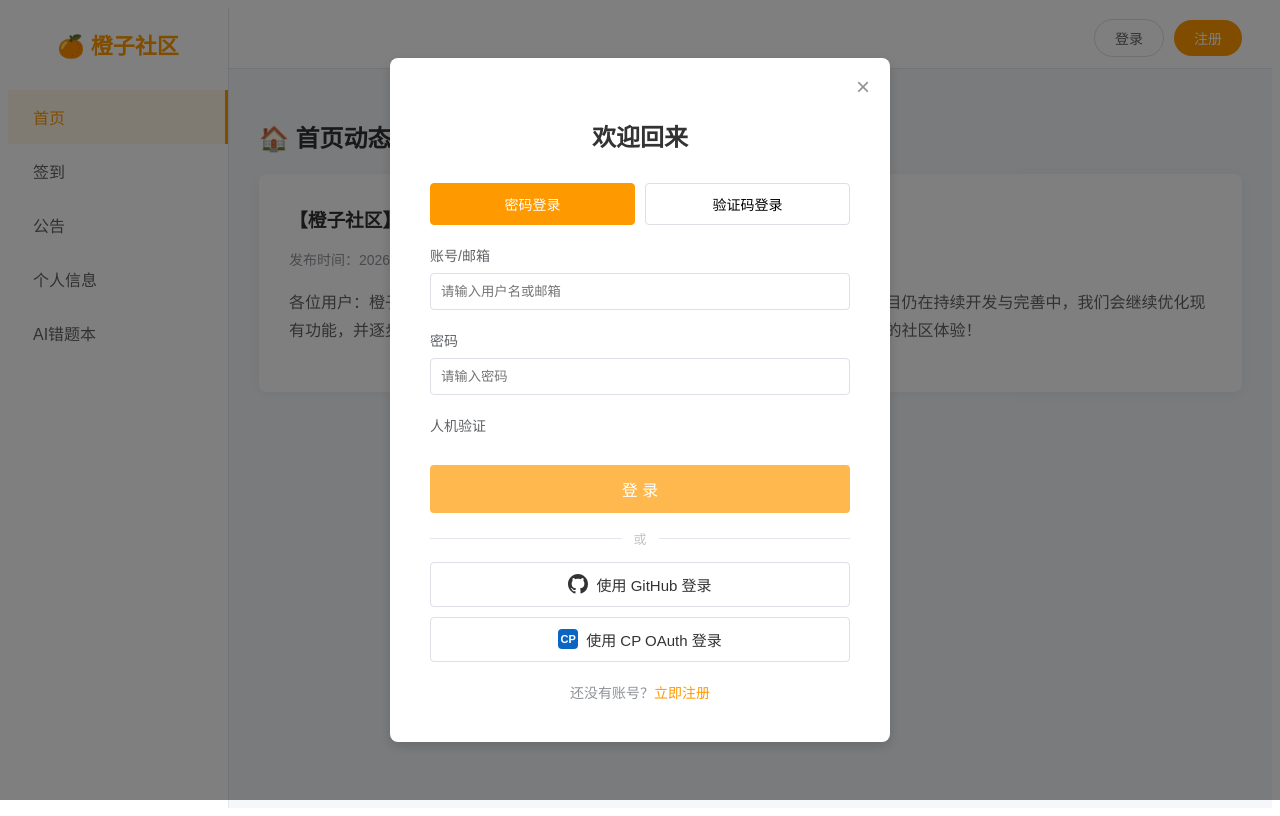
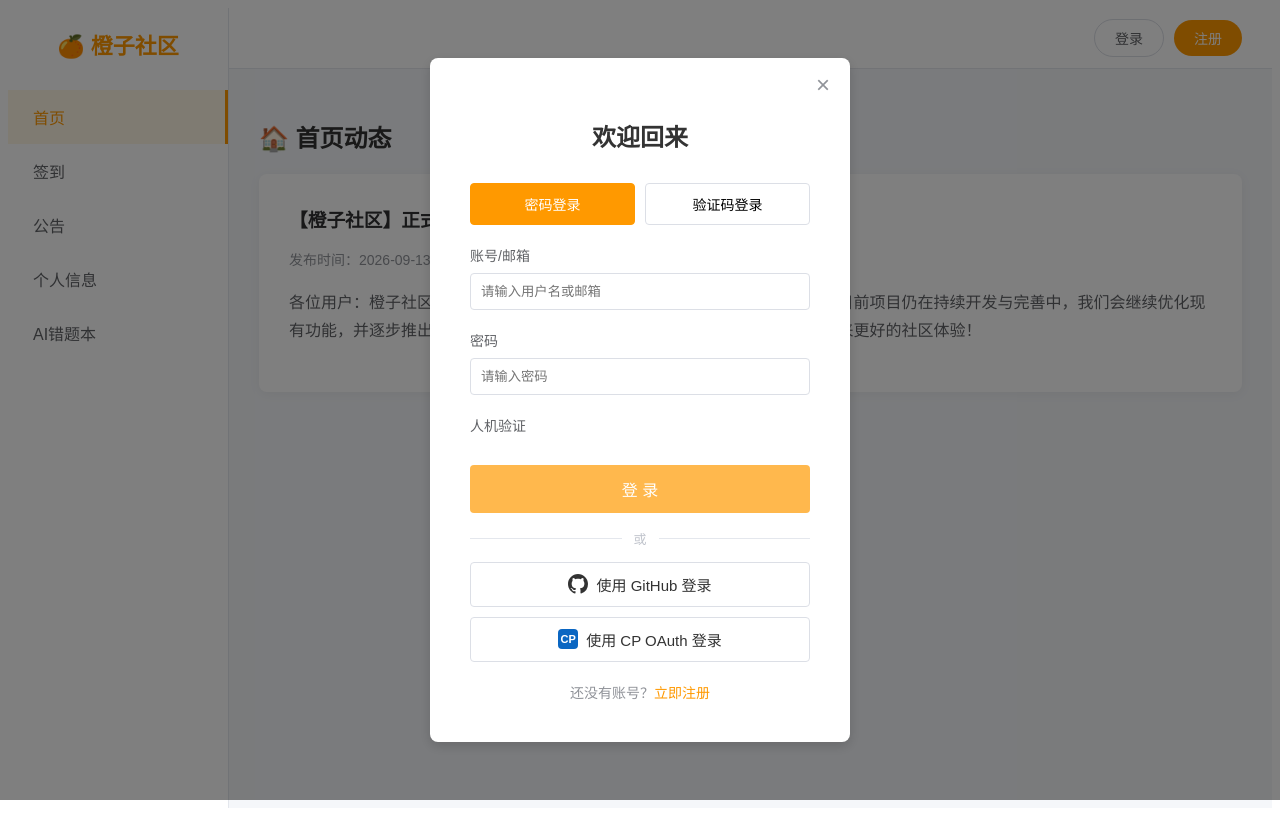
Before and after one commit to orange838/orange-community, a Vue app in the folder orange-frontend/: page / in a window 1280 px wide. Both pictures are taken after a click on the button "登录". Built offline with nearby package versions, Linux system fonts and the light colour scheme; no server answers.

Commit message:
fix(orange): 登录/注册弹窗与确认框适配小屏与异常比例，支持 ESC 与点击遮罩关闭

```diff
--- a/orange-frontend/src/components/LoginModal.vue
+++ b/orange-frontend/src/components/LoginModal.vue
@@ -292,6 +292,11 @@ const renderTurnstile = () => {
 }
 
 watch(() => props.isLogin, () => setTimeout(() => renderTurnstile(), 50))
+// ESC 关闭（给弹窗多一条退路）
+const onKeydown = (e) => {
+  if (e.key === 'Escape') handleClose()
+}
+
 onMounted(() => {
   renderTurnstile()
   const invite = getInviteFromUrl()
@@ -300,8 +305,12 @@ onMounted(() => {
     // 通过邀请链接打开：引导到注册模式
     if (props.isLogin) emit('update:isLogin', false)
   }
+  window.addEventListener('keydown', onKeydown)
 })
-onBeforeUnmount(clearTurnstileWidget)
+onBeforeUnmount(() => {
+  clearTurnstileWidget()
+  window.removeEventListener('keydown', onKeydown)
+})
 
 // 【修复重点】发送验证码逻辑
 const sendCode = async () => {
@@ -452,8 +461,12 @@ const handleSubmit = async () => {
 </script>
 
 <style scoped>
-.modal-overlay { position: fixed; top: 0; left: 0; right: 0; bottom: 0; background-color: rgba(0, 0, 0, 0.5); display: flex; justify-content: center; align-items: center; z-index: 1000; }
-.modal-content { background: #fff; width: 420px; padding: 40px; border-radius: 8px; box-shadow: 0 4px 12px rgba(0,0,0,0.15); position: relative; }
+.modal-overlay { position: fixed; top: 0; left: 0; right: 0; bottom: 0; background-color: rgba(0, 0, 0, 0.5); display: flex; justify-content: center; align-items: center; z-index: 1000;
+  /* 小屏/怪比例下留出边距，并允许遮罩层自身滚动 */
+  padding: 16px; box-sizing: border-box; overflow-y: auto; }
+.modal-content { background: #fff; width: 420px; max-width: 100%; padding: 40px; border-radius: 8px; box-shadow: 0 4px 12px rgba(0,0,0,0.15); position: relative; box-sizing: border-box;
+  /* 高度超限时内部滚动，保证右上角关闭按钮始终可见 */
+  max-height: calc(100vh - 32px); max-height: calc(100dvh - 32px); overflow-y: auto; -webkit-overflow-scrolling: touch; }
 .modal-title { text-align: center; color: #333; margin-bottom: 30px; font-size: 24px; }
 .form-item { margin-bottom: 20px; }
 .form-item label { display: block; margin-bottom: 8px; color: #606266; font-size: 14px; }
@@ -489,6 +502,13 @@ const handleSubmit = async () => {
 .modal-footer { text-align: center; margin-top: 20px; font-size: 14px; color: #909399; }
 .modal-footer a { color: #ff9900; text-decoration: none; cursor: pointer; }
 .modal-footer a:hover { text-decoration: underline; }
-.close-btn { position: absolute; top: 15px; right: 20px; font-size: 24px; color: #909399; cursor: pointer; }
+.close-btn { position: absolute; top: 15px; right: 20px; font-size: 24px; color: #909399; cursor: pointer; line-height: 1; }
 .close-btn:hover { color: #333; }
+
+/* 窄屏/矮屏适配：压缩内边距与标题，避免弹窗贴满整屏 */
+@media (max-width: 480px), (max-height: 620px) {
+  .modal-content { padding: 28px 20px; }
+  .modal-title { font-size: 20px; margin-bottom: 20px; }
+  .close-btn { top: 10px; right: 14px; }
+}
 </style>
--- a/orange-frontend/src/components/Toast.vue
+++ b/orange-frontend/src/components/Toast.vue
@@ -93,9 +93,11 @@ defineExpose({
   background-color: rgba(0, 0, 0, 0.5);
   display: flex; justify-content: center; align-items: center;
   z-index: 10000; /* 比 Toast 高一层 */
+  padding: 16px; box-sizing: border-box; overflow-y: auto;
 }
 .confirm-box {
-  background: #fff; width: 320px; padding: 25px;
+  background: #fff; width: 320px; max-width: 100%; padding: 25px; box-sizing: border-box;
+  max-height: calc(100vh - 32px); max-height: calc(100dvh - 32px); overflow-y: auto;
   border-radius: 12px; box-shadow: 0 10px 25px rgba(0,0,0,0.2);
   text-align: center;
 }
```
